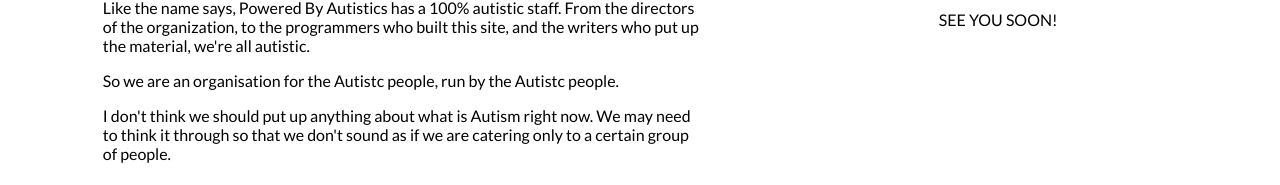
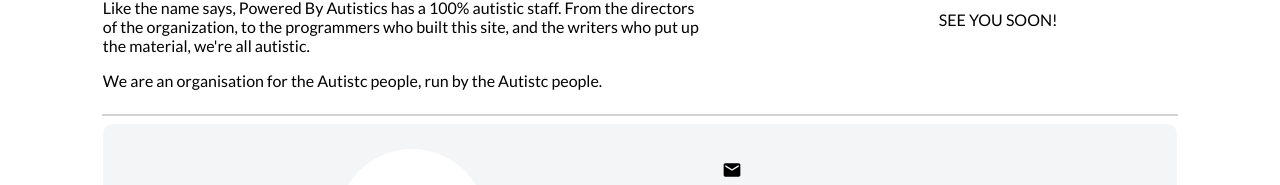
Before and after one commit to vdhyutidhara/poweredbyautistics-app, a React (Create React App) app: page / in a window 1280 px wide. Shown: the part 977-1162 px from the top of the page. Built offline with nearby package versions, Linux system fonts and the light colour scheme.

Commit message:
Update text

```diff
--- a/src/Components/Home/AboutUsCard.jsx
+++ b/src/Components/Home/AboutUsCard.jsx
@@ -49,13 +49,8 @@
           autistic.
         </p>
         <p>
-          So we are an organisation for the Autistc people, run by the Autistc
+          We are an organisation for the Autistc people, run by the Autistc
           people.
-        </p>
-        <p>
-          I don't think we should put up anything about what is Autism right
-          now. We may need to think it through so that we don't sound as if we
-          are catering only to a certain group of people.
         </p>
       </section>
     </div>
```
